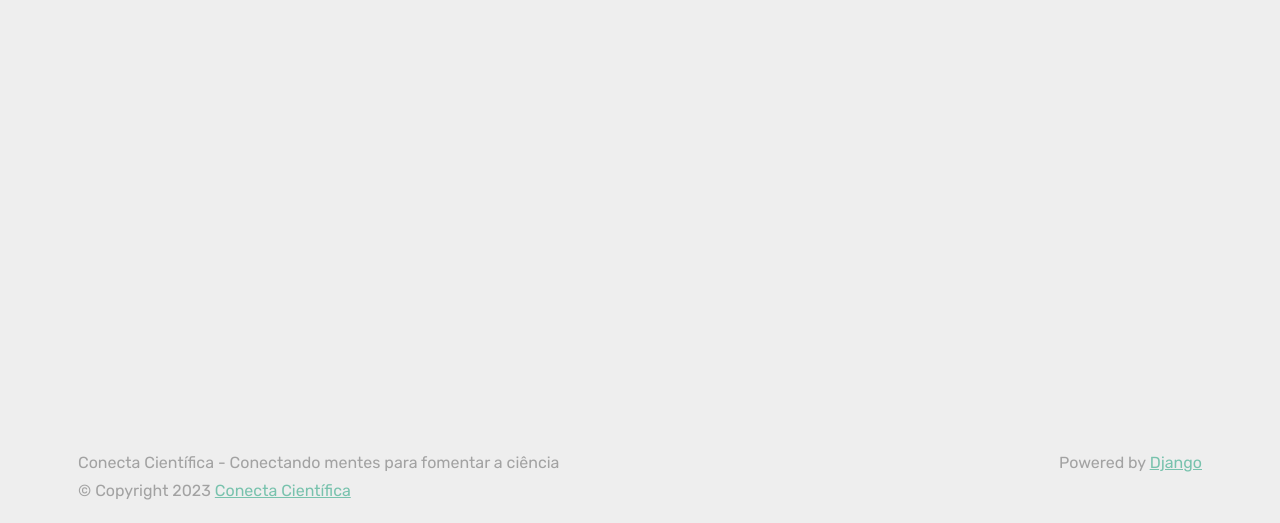
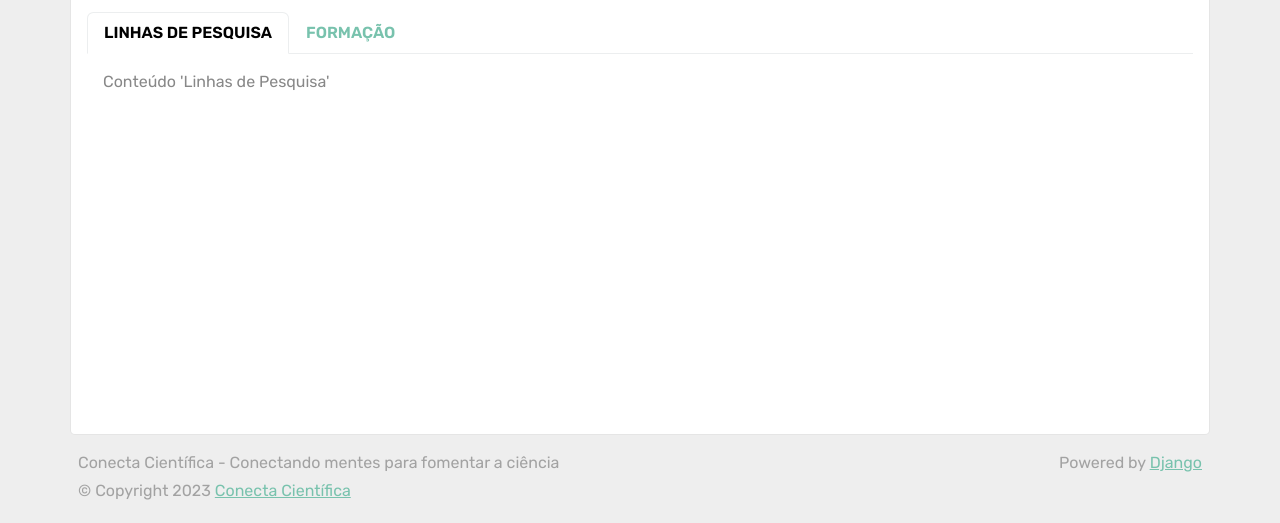
Before and after one commit to conecta-cientifica/conecta-cientifica, a Django app: page /user-profile/ in a window 1280 px wide. Shown: the part 277-800 px from the top of the page. Run offline with Django 4.2, Linux system fonts and the light colour scheme; some libraries are stand-ins or nearby versions.

Commit message:
user-profile: pesquisa e formação
Adição da div com tabs de informação sobre formação e pesquisa

```diff
--- a/accounts/templates/user-profile.html
+++ b/accounts/templates/user-profile.html
@@ -32,4 +32,24 @@
             </p>
         </div>
     </div>
+
+    <div class="container formacao-pesquisa mt-3 p-3">
+        <ul class="nav nav-tabs" id="myTab" role="tablist">
+            <li class="nav-item">
+                <a href="#pesquisa" class="nav-link active" data-bs-toggle="tab">LINHAS DE PESQUISA</a>
+            </li>
+            <li class="nav-item">
+                <a href="#formacao" class="nav-link" data-bs-toggle="tab">FORMAÇÃO</a>
+            </li>
+        </ul>
+        <div class="tab-content p-3">
+            <div class="tab-pane fade show active" id="pesquisa">
+                <p>Conteúdo 'Linhas de Pesquisa'</p>
+            </div>
+            <div class="tab-pane fade" id="formacao">
+                <p>Conteúdo 'Formação'</p>
+            </div>
+        </div>
+    </div>
+
 {% endblock %}
--- a/main/static/css/style.css
+++ b/main/static/css/style.css
@@ -185,3 +185,16 @@ body {
     margin-right: 10px;
     height: 24px;
 }
+
+.formacao-pesquisa {
+    position: relative;
+    width: 1300vh;
+    height: 55vh;
+    background: #FFFFFF;
+    border: 1px solid rgba(0, 0, 0, 0.1);
+    border-radius: 5px;
+}
+
+.formacao-pesquisa li {
+    font-weight: 600;
+}
--- a/main/templates/base/base.html
+++ b/main/templates/base/base.html
@@ -19,6 +19,9 @@
 
     <!-- Custom Style CSS -->
     <link href="{% static 'css/style.css' %}" rel="stylesheet">
+
+    <!-- Bootstrap JS -->
+    <script src="{% static 'js/bootstrap.min.js' %}"></script>
 
     <!-- Google Fonts -->
     <link rel="preconnect" href="https://fonts.googleapis.com">
@@ -43,12 +46,12 @@
               <li class="nav-item px-3">
                 <a class="nav-link" href="#">PROJETOS</a>
               </li>
-              {% if request.path != '/login/' %}
+              {% if request.path != '/login/' and request.path != '/user-profile/' %}
               <li class="nav-item px-3">
                 <a class="nav-link" href="{% url 'login' %}">LOGIN</a>
               </li>
               {% endif %}
-              {% if request.path != '/register/' and request.path != '/' %}
+              {% if request.path != '/register/' and request.path != '/user-profile/' and request.path != '/' %}
               <li class="nav-item px-3">
                 <a class="nav-link" href="{% url 'register' %}">REGISTRO</a>
               </li>
```
